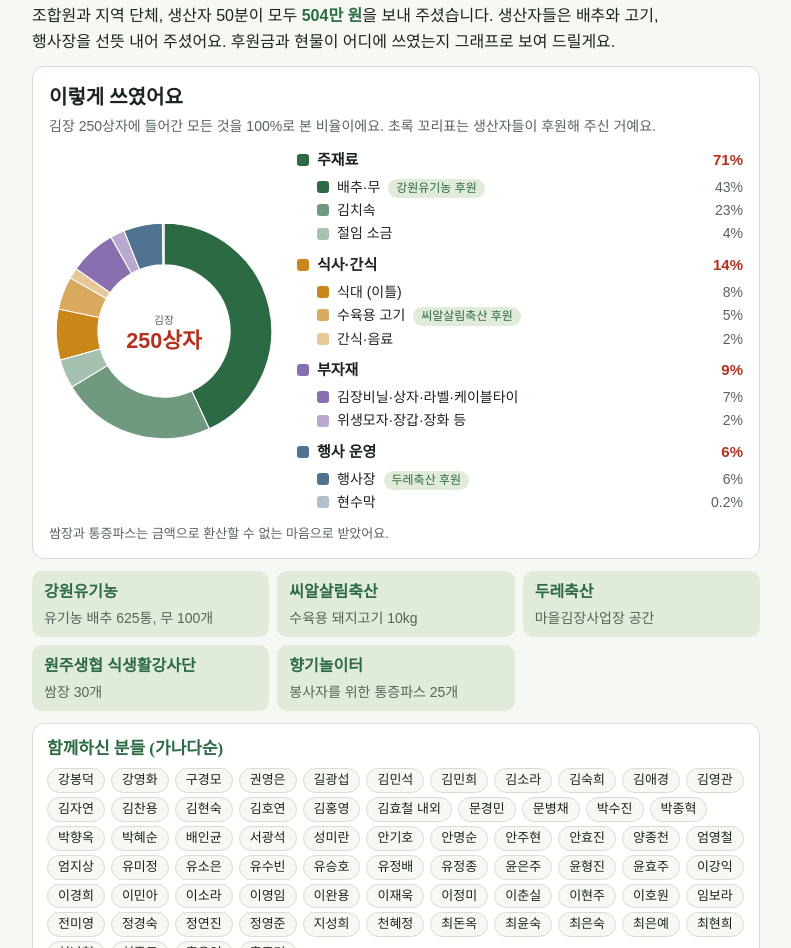
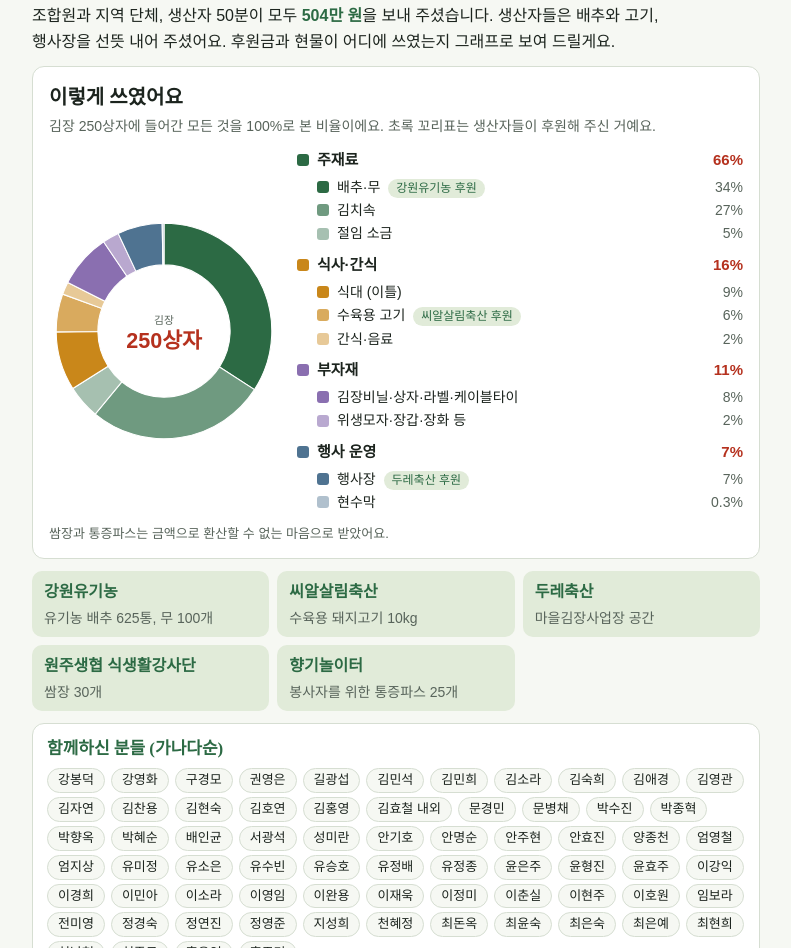
Before and after one commit to gwdure/kj26, a plain HTML site: page index.html in a window 1280 px wide. Shown: the part 3534-4482 px from the top of the page, without its empty margins (244-1035 px from the left). Drawn offline with Linux system fonts and the light colour scheme; a web font is replaced by a local one.

Commit message:
배추 단가 3,000원으로 수정 (배추·무 2,035,000원)

```diff
--- a/index.html
+++ b/index.html
@@ -342,7 +342,7 @@ footer small{opacity:.85;font-size:13px}
   g.innerHTML=h;
 
   var C=[{k:'주재료',c:'--cabbage'},{k:'식사·간식',c:'--c-meal'},{k:'부자재',c:'--c-pack'},{k:'행사 운영',c:'--c-ops'}];
-  var U=[{k:'주재료',n:'배추·무',g:'강원유기농 후원',v:2972500,o:1},{k:'주재료',n:'김치속',v:1600000,o:.68},{k:'주재료',n:'절임 소금',v:300000,o:.42},
+  var U=[{k:'주재료',n:'배추·무',g:'강원유기농 후원',v:2035000,o:1},{k:'주재료',n:'김치속',v:1600000,o:.68},{k:'주재료',n:'절임 소금',v:300000,o:.42},
     {k:'식사·간식',n:'식대 (이틀)',v:526000,o:1},{k:'식사·간식',n:'수육용 고기',g:'씨알살림축산 후원',v:339000,o:.7},{k:'식사·간식',n:'간식·음료',v:112418,o:.45},
     {k:'부자재',n:'김장비닐·상자·라벨·케이블타이',v:482200,o:1},{k:'부자재',n:'위생모자·장갑·장화 등',v:147980,o:.6},
     {k:'행사 운영',n:'행사장',g:'두레축산 후원',v:400000,o:1},{k:'행사 운영',n:'현수막',v:16000,o:.45}];
```
